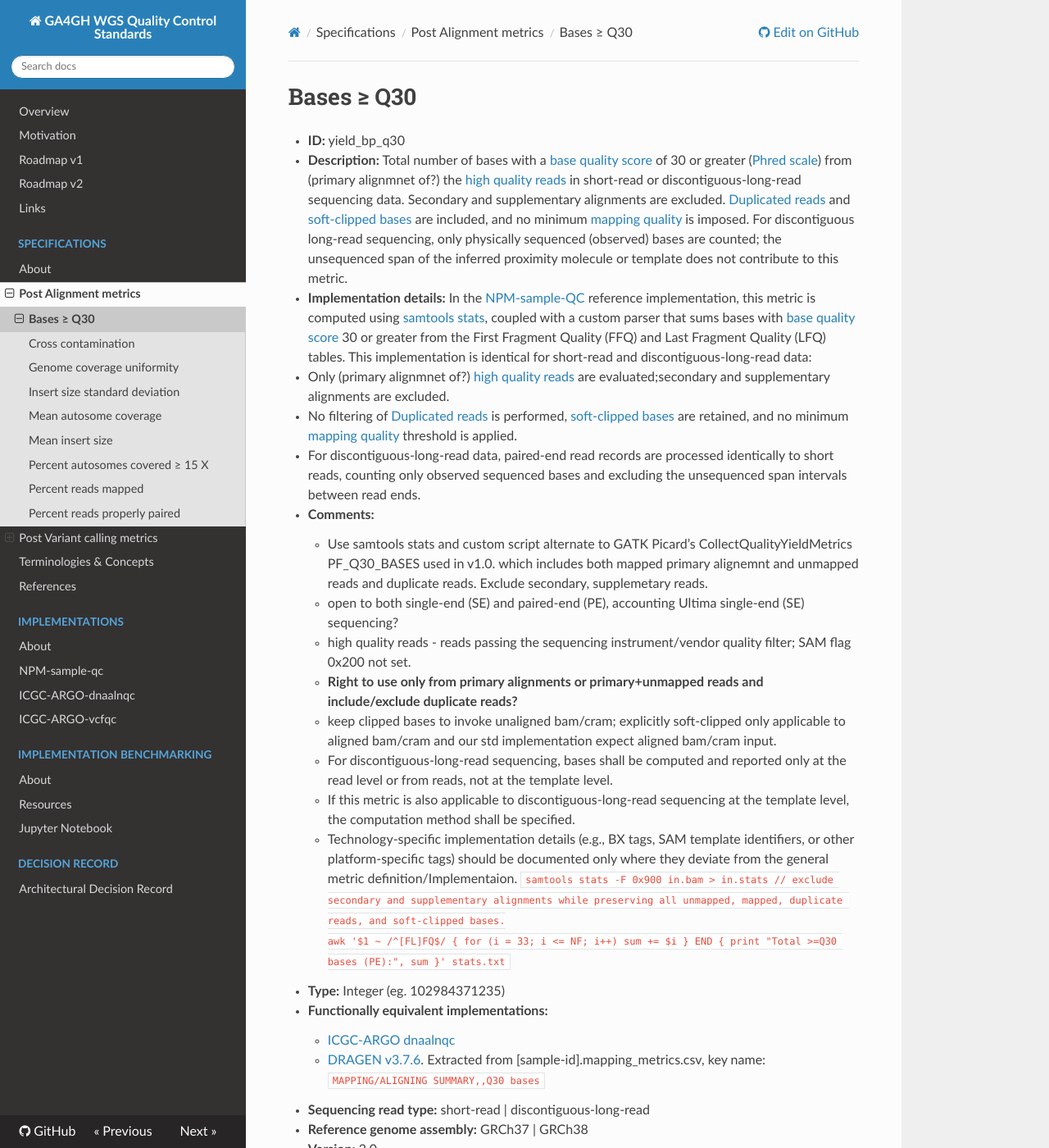
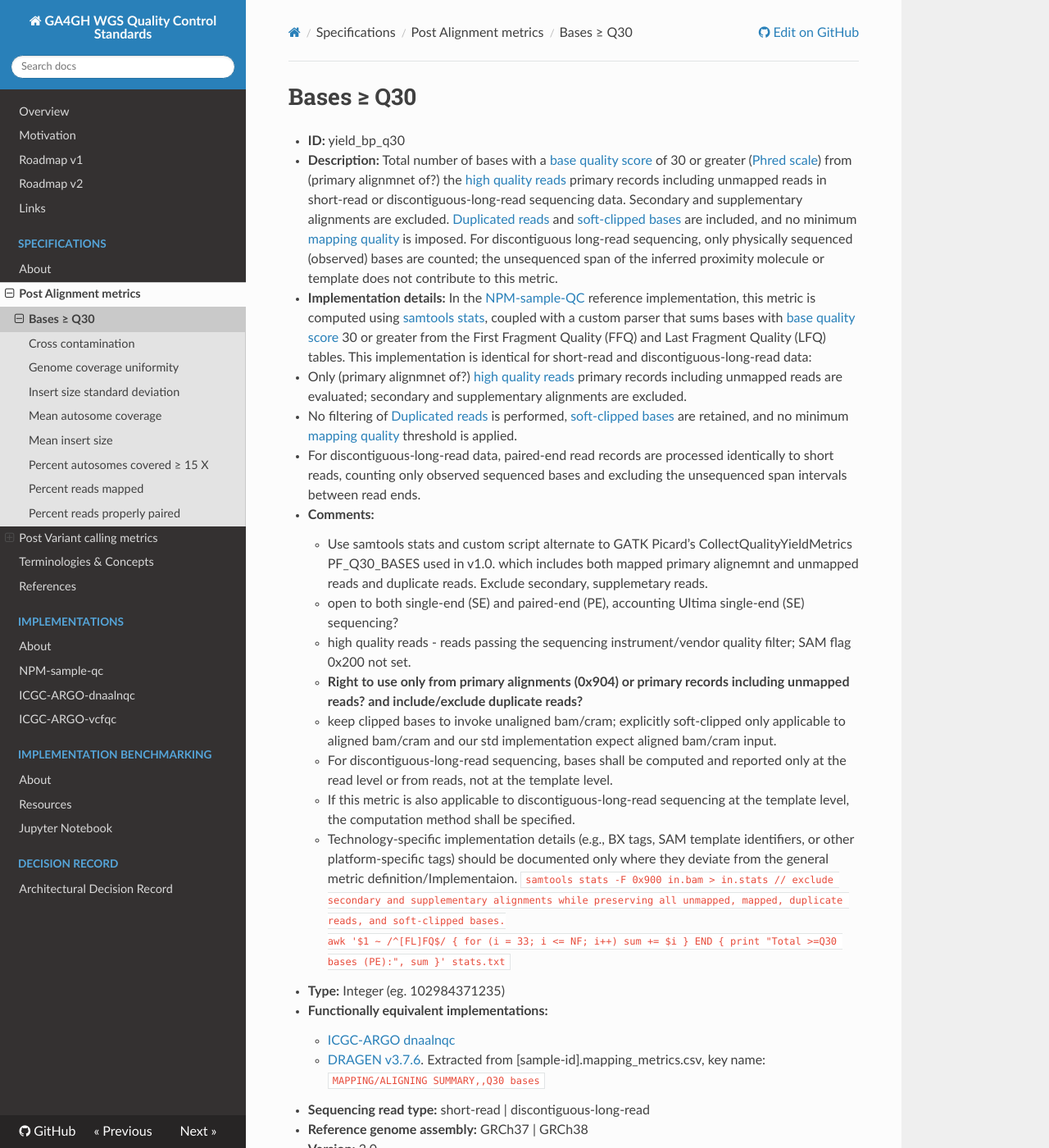
Before and after one commit to ga4gh/quality-control-wgs, an MkDocs documentation site: the page built from docs/metrics_definitions/bases-q30.md, in a window 1280 px wide and 1400 px high. Shown: the whole window at 82% size. Built offline with MkDocs 1.6.1, drawn with Linux system fonts in a browser that asks for light colours; nearby versions of some CDN libraries.

Commit message:
update bases-q30 metrics  dev version awaiting further input/feedback

```diff
--- a/docs/metrics_definitions/bases-q30.md
+++ b/docs/metrics_definitions/bases-q30.md
@@ -2,16 +2,16 @@
 # Bases ≥ Q30
 
 - **ID:** yield_bp_q30
-- **Description:** Total number of bases with a [base quality score](terminologies.md#base-quality-score) of 30 or greater ([Phred scale](terminologies.md#phred-scale)) from (primary alignmnet of?) the [high quality reads](terminologies.md#high-quality-reads) in short-read or discontiguous-long-read sequencing data. Secondary and supplementary alignments are excluded. [Duplicated reads](terminologies.md#duplicated-reads) and [soft-clipped bases](terminologies.md#clipped-bases) are included, and no minimum [mapping quality](terminologies.md#mapping-quality) is imposed. For discontiguous long-read sequencing, only physically sequenced (observed) bases are counted; the unsequenced span of the inferred proximity molecule or template does not contribute to this metric.
+- **Description:** Total number of bases with a [base quality score](terminologies.md#base-quality-score) of 30 or greater ([Phred scale](terminologies.md#phred-scale)) from (primary alignmnet of?) the [high quality reads](terminologies.md#high-quality-reads) primary records including unmapped reads in short-read or discontiguous-long-read sequencing data. Secondary and supplementary alignments are excluded. [Duplicated reads](terminologies.md#duplicated-reads) and [soft-clipped bases](terminologies.md#clipped-bases) are included, and no minimum [mapping quality](terminologies.md#mapping-quality) is imposed. For discontiguous long-read sequencing, only physically sequenced (observed) bases are counted; the unsequenced span of the inferred proximity molecule or template does not contribute to this metric.
 - **Implementation details:** In the [NPM-sample-QC](References.md#npm-sample-qc) reference implementation, this metric is computed using [samtools stats](terminologies.md#samtools-stats), coupled with a custom parser that sums bases with [base quality score](terminologies.md#base-quality-score) 30 or greater from the First Fragment Quality (FFQ) and Last Fragment Quality (LFQ) tables. This implementation is identical for short-read and discontiguous-long-read data:
-  -  Only (primary alignmnet of?) [high quality reads](terminologies.md#high-quality-reads) are evaluated;secondary and supplementary alignments are excluded.
+  -  Only (primary alignmnet of?) [high quality reads](terminologies.md#high-quality-reads) primary records including unmapped reads are evaluated; secondary and supplementary alignments are excluded.
   - No filtering of [Duplicated reads](terminologies.md#duplicated-reads) is performed, [soft-clipped bases](terminologies.md#clipped-bases) are retained, and no minimum [mapping quality](terminologies.md#mapping-quality) threshold is applied.
   - For discontiguous-long-read data,  paired-end read records are processed identically to short reads, counting only observed sequenced bases and excluding the unsequenced span intervals between read ends.
 - **Comments:**
     - Use samtools stats and custom script alternate to GATK Picard’s CollectQualityYieldMetrics PF_Q30_BASES used in v1.0. which includes both mapped primary alignemnt and unmapped reads and duplicate reads. Exclude secondary, supplemetary reads.
     - open to both single-end (SE) and paired-end (PE), accounting Ultima single-end (SE) sequencing?
     - high quality reads - reads passing the sequencing instrument/vendor quality filter; SAM flag 0x200 not set.
-    - **Right to use only from primary alignments or primary+unmapped reads and include/exclude duplicate reads?**
+    - **Right to use only from primary alignments (0x904) or primary records including unmapped reads? and include/exclude duplicate reads?**
     - keep clipped bases to invoke unaligned bam/cram; explicitly soft-clipped only applicable to aligned bam/cram and our std implementation expect aligned bam/cram input.
     - For discontiguous-long-read sequencing, bases shall be computed and reported only at the read level or from reads, not at the template level.
     - If this metric is also applicable to discontiguous-long-read sequencing at the template level, the computation method shall be specified.
```
